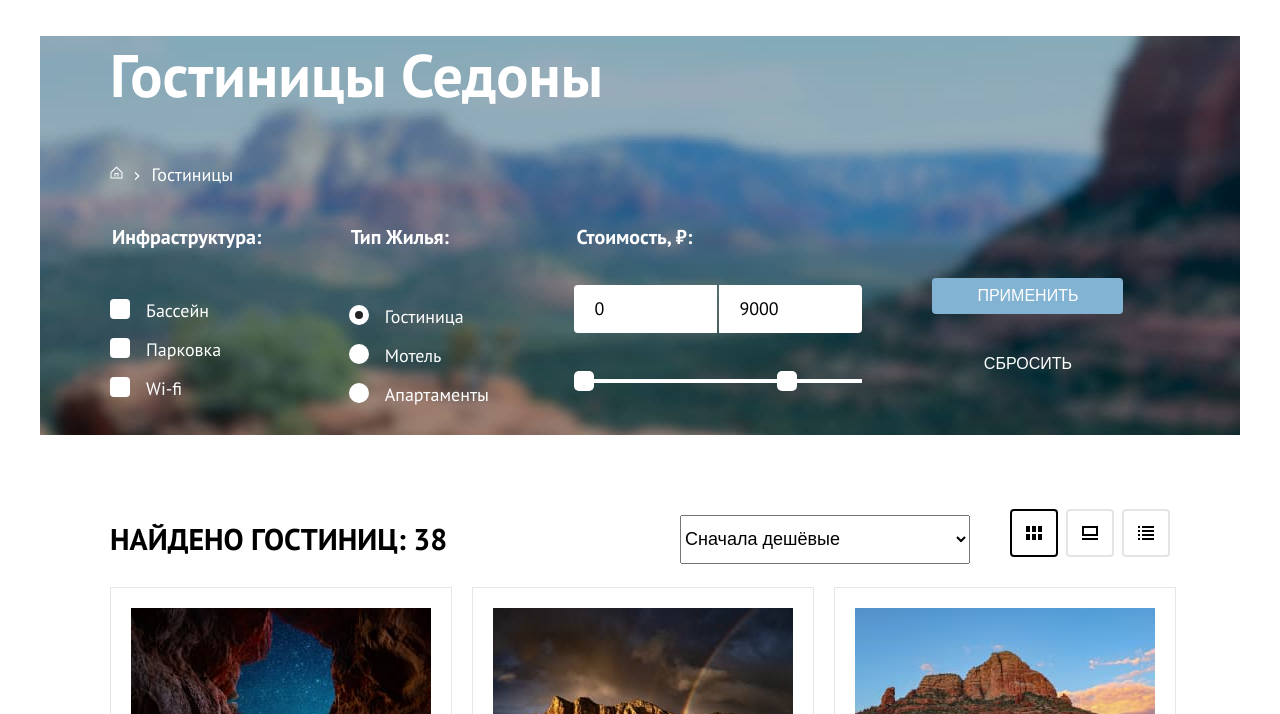
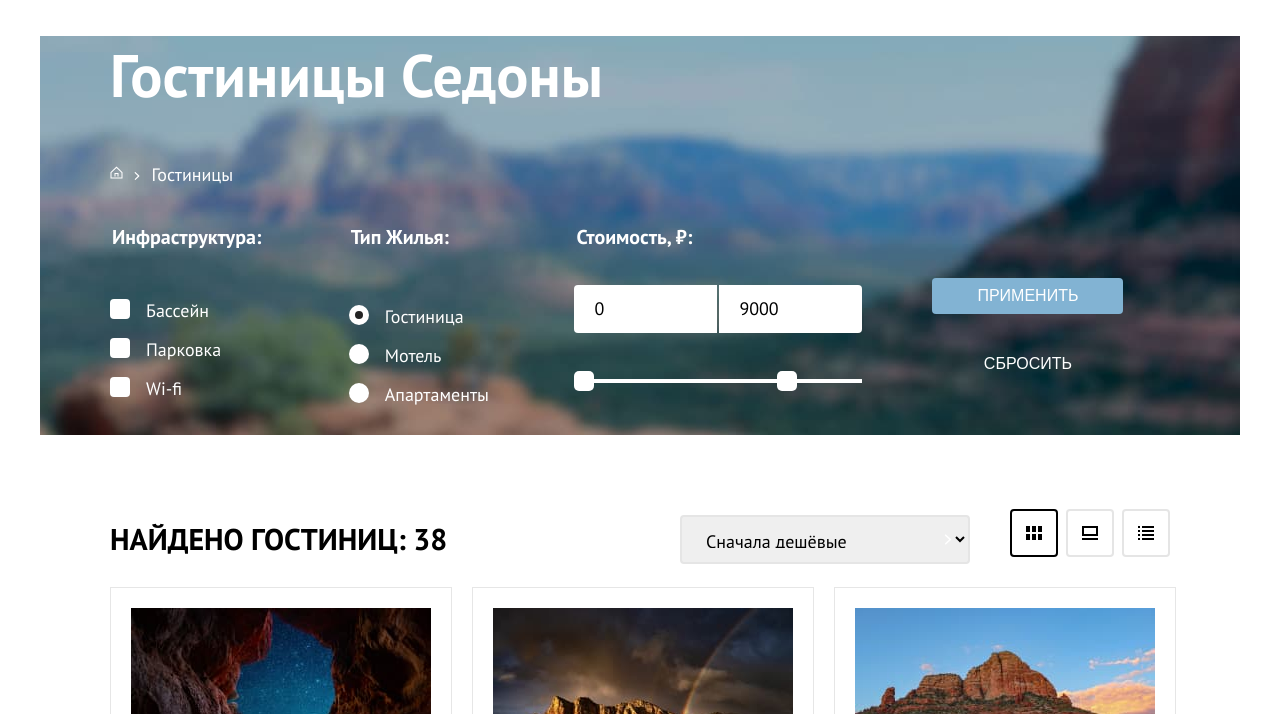
Before and after one commit to htmlacademy-htmlcss/701169-sedona-37, a plain HTML site: page catalog.html in a window 1280 px wide. Shown: the part 86-800 px from the top of the page. Drawn offline with Linux system fonts and the light colour scheme.

Commit message:
Вносит финальные правки

```diff
--- a/styles/styles.css
+++ b/styles/styles.css
@@ -1089,6 +1089,7 @@ body {
   width: 1060px;
   justify-content: space-around;
   margin: 56px auto 0;
+  align-items: top;
 }
 
 .filter-sorting-section {
@@ -1112,6 +1113,15 @@ body {
   line-height: 21px;
   width: 290px;
   height: 49px;
+  font-family: inherit;
+  padding: 14px 20px 14px 20px;
+  border-radius: 4px;
+  border: 2px solid var(--forms-elements-1, #E5E5E5);
+  background-image: url("../images/Vector.svg");
+  background-repeat: no-repeat;
+  background-position: right 16px center;
+  /* appearance: none; */
+
 }
 
 .view-layout {
```
